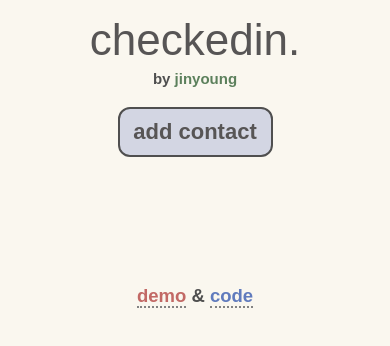
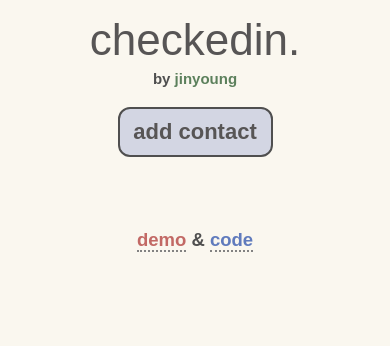
Before and after one commit to theJYC/checkedin., a website: page index.html in a window 390 px wide. Drawn offline with Linux system fonts and the light colour scheme.

Commit message:
modified #codeanddemo margin-top for responsiveness

```diff
--- a/style.css
+++ b/style.css
@@ -108,7 +108,7 @@ p {
     flex-grow: 1;
     font-weight: bold;
     color: #4f4f4f;
-    margin-top: 5rem;
+    margin-top: 1.5rem;
 }
 
 #jinyoung {
```
Also changed, not shown: index.html (+1 -0 lines).
